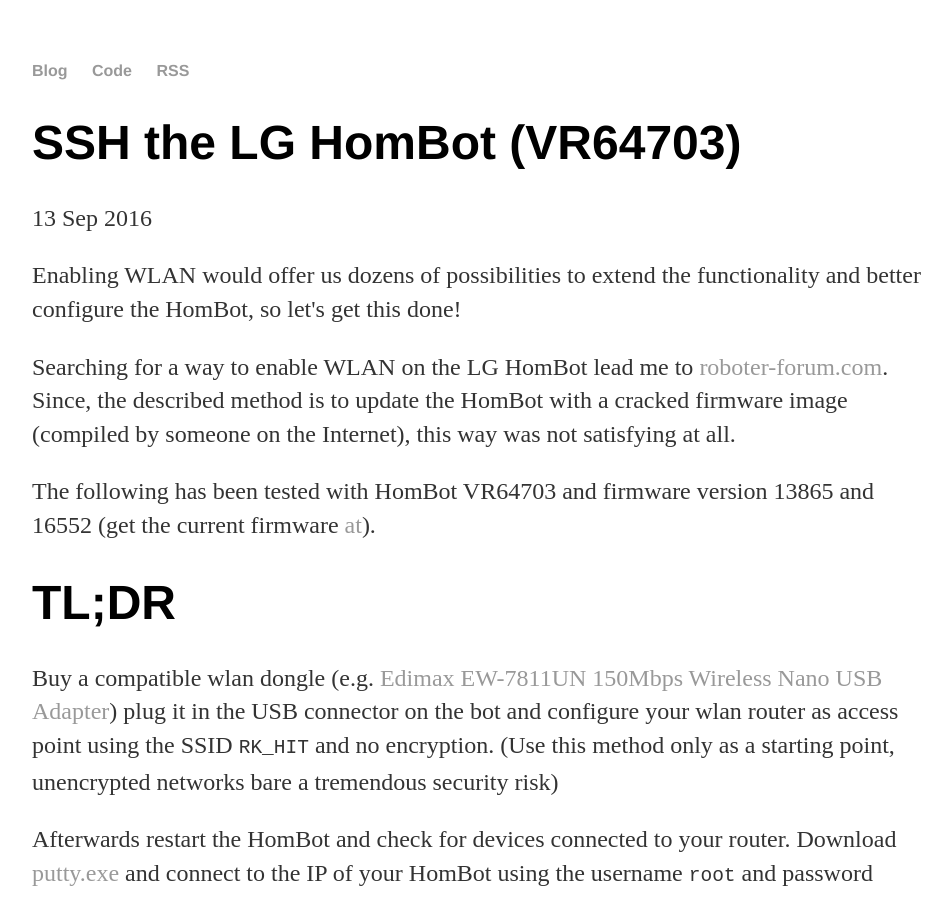
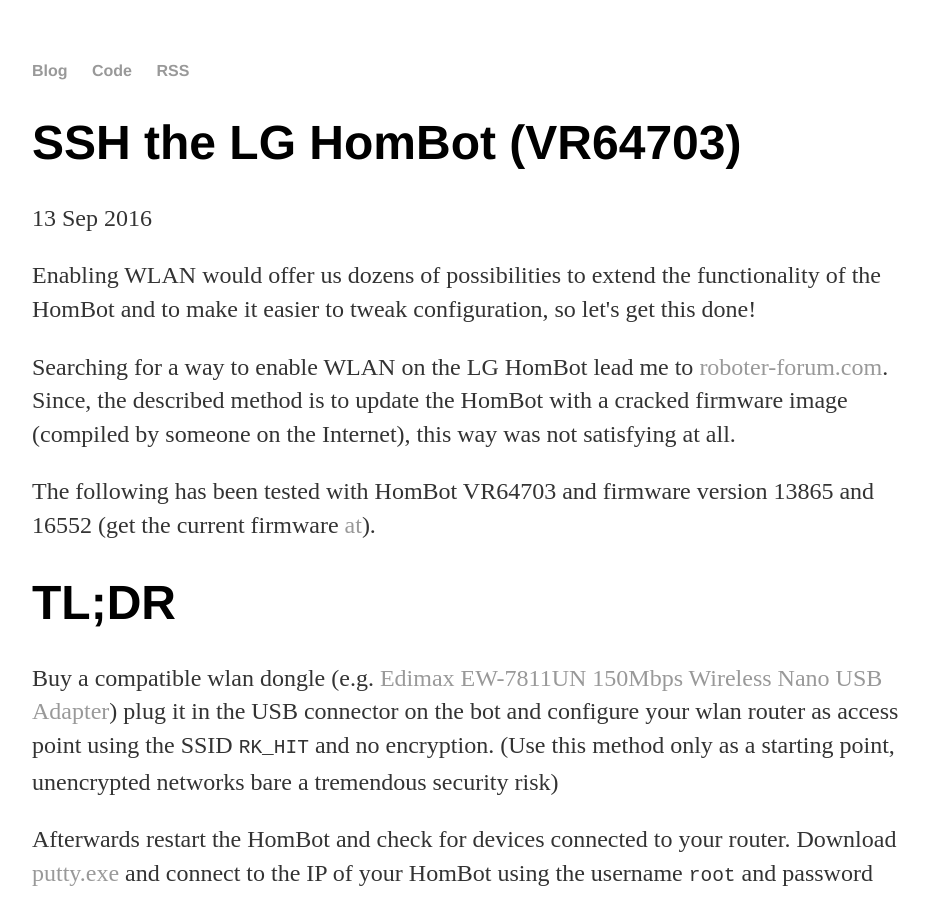
Before and after one commit to pocketbroadcast/pocketbroadcast.github.io, a Jekyll site: the page built from _posts/2016-09-13-SSH-the-LG-HomBot-VR64703.md, in a window 1280 px wide and 900 px high. Shown: the whole window, without its empty margins (160-1112 px from the left). Built offline with Jekyll 4.4.1, drawn with Linux system fonts in a browser that asks for light colours; comment, search, counter and statistics services are not loaded.

Commit message:
Update 2016-09-13-SSH-the-LG-HomBot-VR64703.md

```diff
--- a/_posts/2016-09-13-SSH-the-LG-HomBot-VR64703.md
+++ b/_posts/2016-09-13-SSH-the-LG-HomBot-VR64703.md
@@ -4,7 +4,7 @@
 date: 2016-09-13
 ---
 
-Enabling WLAN would offer us dozens of possibilities to extend the functionality and better configure the HomBot, so let\'s get this done!
+Enabling WLAN would offer us dozens of possibilities to extend the functionality of the HomBot and to make it easier to tweak configuration, so let\'s get this done!
 
 Searching for a way to enable WLAN on the LG HomBot lead me to
 [roboter-forum.com][roboterforumthread]. Since, the described method is to update the HomBot with
```
